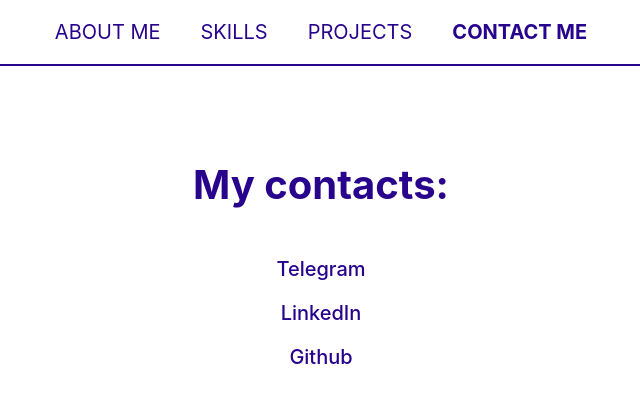
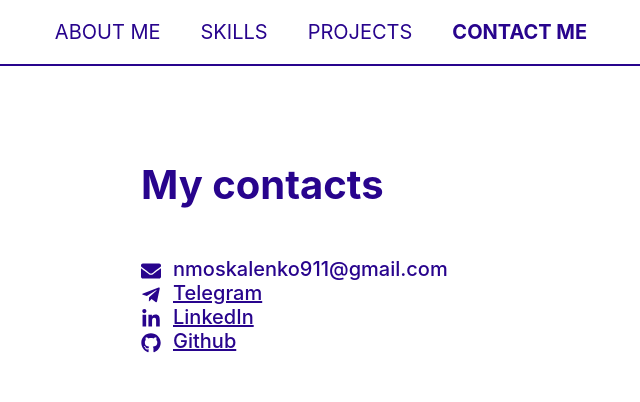
Before and after one commit to Nataly-Moskalenko/portfolio, a React (Create React App) app: page /portfolio/contacts in a window 1280 px wide. Shown: the top 402 px of the page, without its empty margins (319-959 px from the left). Built offline with nearby package versions, Linux system fonts and the light colour scheme.

Commit message:
adds react-icons

```diff
--- a/package.json
+++ b/package.json
@@ -10,6 +10,7 @@
     "gh-pages": "^5.0.0",
     "react": "^18.2.0",
     "react-dom": "^18.2.0",
+    "react-icons": "^4.9.0",
     "react-router-dom": "^6.12.0",
     "react-scripts": "5.0.1",
     "react-slick": "^0.29.0",
--- a/src/pages/Contacts/Contacts.jsx
+++ b/src/pages/Contacts/Contacts.jsx
@@ -1,45 +1,57 @@
 import css from './Contacts.module.css';
+import { FaTelegramPlane } from 'react-icons/fa';
+import { FaLinkedinIn } from 'react-icons/fa';
+import { FaGithub } from 'react-icons/fa';
+import { FaEnvelope } from 'react-icons/fa';
 
 export default function Contacts() {
   return (
     <div className={css.contacts}>
-      <h1 className={css.contactsTitle}>My contacts:</h1>
+      <h1 className={css.contactsTitle}>My contacts</h1>
+      <div className={css.contactsLink}>
+        <FaEnvelope />
+        <span>nmoskalenko911@gmail.com</span>
+      </div>
+
       {/* <p>
         <a href="mailto:nmoskalenko911@gmail.com">Email</a>
       </p> */}
       {/* <p>Call me: </p>
       <p>Email: nmoskalenko911@gmail.com</p>
       <p>Location: Sumy, Ukraine</p> */}
-      <p>
+      <div>
         <a
           className={css.contactsLink}
           href="https://t.me/tasha8"
           target="_blank"
           rel="noopener noreferrer"
         >
-          Telegram
+          <FaTelegramPlane />
+          <span>Telegram</span>
         </a>
-      </p>
-      <p>
+      </div>
+      <div>
         <a
           className={css.contactsLink}
           href="https://www.linkedin.com/in/nataly-moskalenko/"
           target="_blank"
           rel="noopener noreferrer"
         >
-          LinkedIn
+          <FaLinkedinIn />
+          <span>LinkedIn</span>
         </a>
-      </p>
-      <p>
+      </div>
+      <div>
         <a
           className={css.contactsLink}
           href="https://github.com/Nataly-Moskalenko"
           target="_blank"
           rel="noopener noreferrer"
         >
-          Github
+          <FaGithub />
+          <span>Github</span>
         </a>
-      </p>
+      </div>
     </div>
   );
 }
--- a/src/pages/Contacts/Contacts.module.css
+++ b/src/pages/Contacts/Contacts.module.css
@@ -1,15 +1,20 @@
 .contacts {
+  width: 360px;
   padding-top: 80px;
   color: #28048d;
-  text-align: center;
+  margin: 0 auto;
   font-weight: 500;
   font-size: 20px;
   line-height: 24px;
 }
 .contactsLink {
+  display: flex;
+  gap: 12px;
+  align-items: flex-end;
+  /* justify-content: center; */
   color: #28048d;
   text-align: center;
-  text-decoration: none;
+  /* text-decoration: none; */
   font-weight: 500;
   font-size: 20px;
   line-height: 24px;
```
Also changed, not shown: 1 other file (tests, documents, lock files or other folders).
